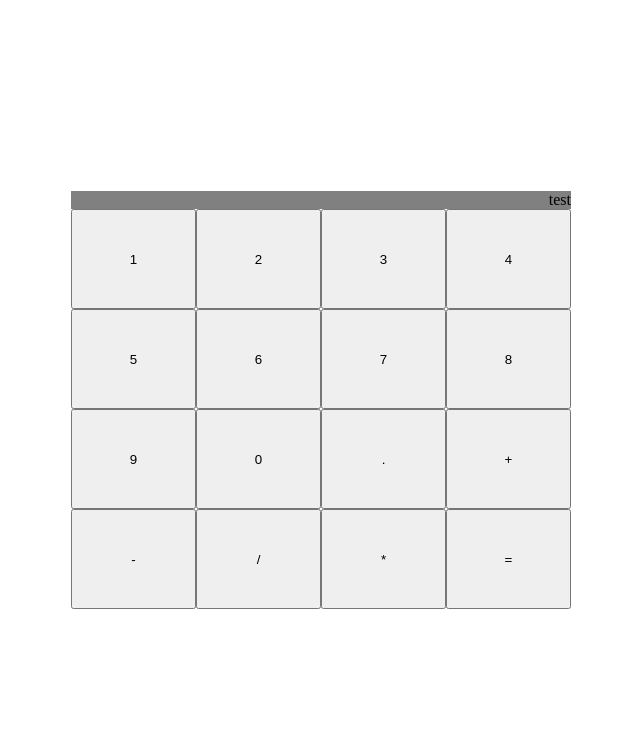
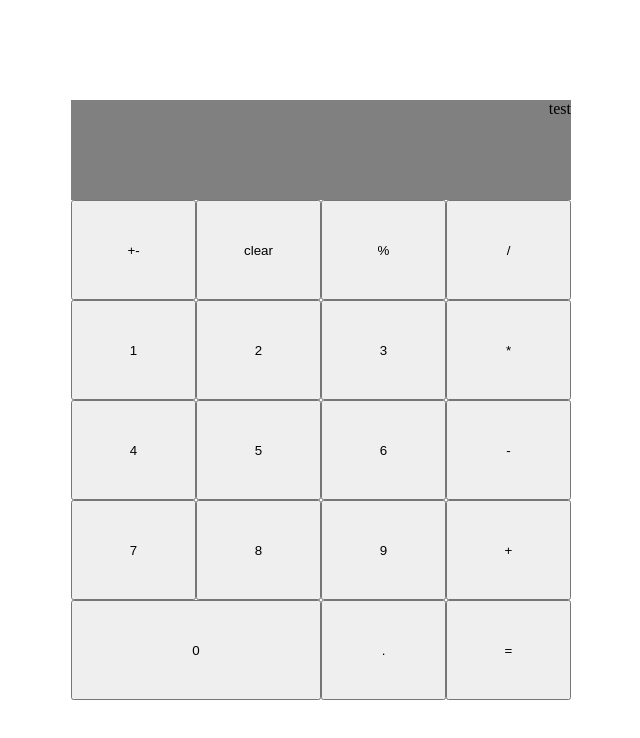
Before and after one commit to Davidhanko/Calculator, a plain HTML site: page index.html in a window 1280 px wide. Shown: the whole page, without its empty margins (319-959 px from the left). Drawn offline with Linux system fonts and the light colour scheme.

Commit message:
Basic design made

```diff
--- a/index.html
+++ b/index.html
@@ -8,23 +8,26 @@
 </head>
 <body>
     <div class="calculator">
-        <div class ="display">test</div>
+        <div class ="display"><p class="paraDisplay">test</p></div>
         <div class="buttons">
+            <button>+-</button>
+            <button>clear</button>
+            <button>%</button>
+            <button>/</button>
             <button>1</button>
             <button>2</button>
             <button>3</button>
+            <button>*</button>
             <button>4</button>
             <button>5</button>
             <button>6</button>
+            <button>-</button>
             <button>7</button>
             <button>8</button>
             <button>9</button>
-            <button>0</button>
+            <button>+</button>
+            <button class="zero">0</button>
             <button>.</button>
-            <button>+</button>
-            <button>-</button>
-            <button>/</button>
-            <button>*</button>
             <button>=</button>
         </div>
     </div>
--- a/style.css
+++ b/style.css
@@ -17,11 +17,16 @@
     flex-wrap: wrap;
     width: 500px;
 }
+.zero{
+    flex: 1;
+}
 .display{
     background: gray;
     width: 500px;
     text-align: right;
+    height: 100px;
 }
+
 button{
     height: 100px;
     width: 125px;
```
